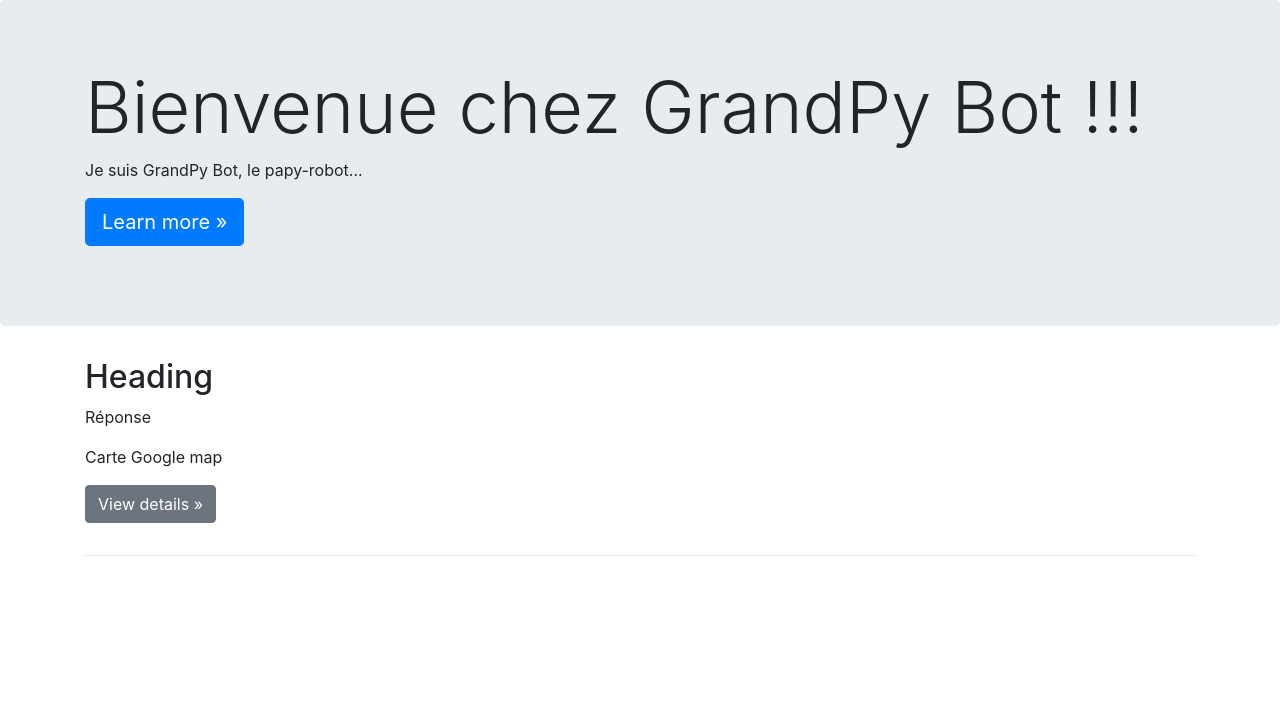
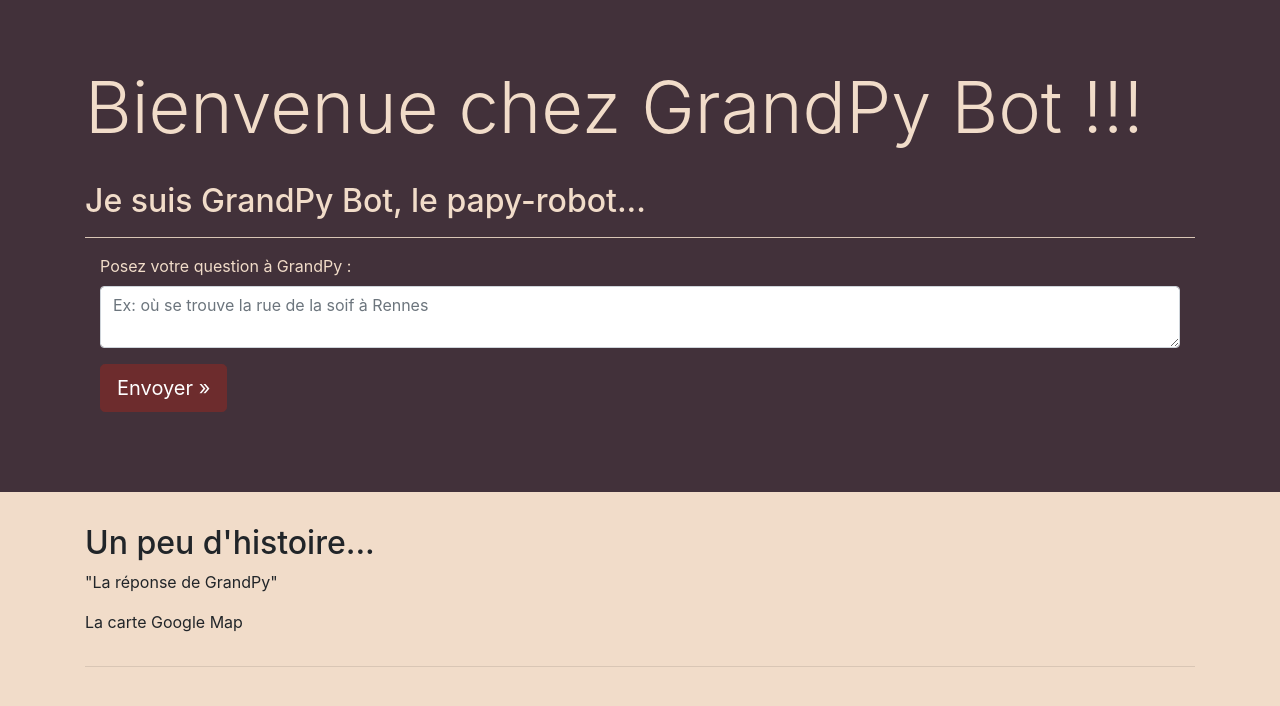
Before and after one commit to lemarak/OC_Projet7, a Flask app: page / in a window 1280 px wide. Shown: the top 706 px of the page. Run offline with Flask 2, Linux system fonts and the light colour scheme; some libraries are stand-ins or nearby versions.

Commit message:
pages html and bootstrap

```diff
--- a/grandpyapp/static/css/grandpy.css
+++ b/grandpyapp/static/css/grandpy.css
@@ -18,5 +18,31 @@
 
 body
 {
-  padding-top: 3.5rem;
+  background-color: #F1DCC9;
 }
+
+.jumbotron
+{
+  background:transparent !important;
+  background-color: #42313a !important;
+  color: #f1dcc9;
+}
+
+.btn-primary,
+.btn-primary:visited
+{
+  background-color: #6d2c2d !important;
+  border-color: #6d2c2d !important;
+}
+
+.btn-primary:hover,
+.btn-primary:active
+{
+  background-color: #5e2425 !important;
+  border-color: #5e2425 !important;
+}
+
+.jumbotron hr
+{
+  background-color: #f1dcc9
+}
--- a/grandpyapp/templates/base.html
+++ b/grandpyapp/templates/base.html
@@ -7,7 +7,7 @@
     <title>GrandPy Bot</title>
 
     <link href="{{ url_for('static', filename = 'css/bootstrap/bootstrap.min.css')}}" rel="stylesheet">
-    <link href="{{ url_for('static', filename = 'css/granpy.css')}}" rel="stylesheet">
+    <link href="{{ url_for('static', filename = 'css/grandpy.css')}}" rel="stylesheet">
 
     <script src="{{url_for('static', filename = 'js/jquery/jquery-3.5.1.min.js')}}"></script>
     <script src="{{url_for('static', filename = 'js/bootstrap/bootstrap.min.js')}}"></script>
@@ -17,30 +17,18 @@
 
     <main role="main">
 
-        <!-- Main jumbotron for a primary marketing message or call to action -->
-        <div class="jumbotron">
+        <div class="jumbotron jumbotron-fluid">
             <div class="container">
                 <h1 class="display-3">Bienvenue chez GrandPy Bot !!!</h1>
-                <p>Je suis GrandPy Bot, le papy-robot...</p>
-                <p><a class="btn btn-primary btn-lg" href="#" role="button">Learn more &raquo;</a></p>
+                <br>
+                <h2>Je suis GrandPy Bot, le papy-robot...</h2>
+                <hr>
+                {% include 'form.html' %}
+
             </div>
         </div>
 
-        <div class="container">
-            <!-- Example row of columns -->
-            <div class="row">
-                <div class="col-md-12">
-                    <h2>Heading</h2>
-                    <p>Réponse</p>
-                    <p>Carte Google map</p>
-                    <p><a class="btn btn-secondary" href="#" role="button">View details &raquo;</a></p>
-                </div>
-
-            </div>
-
-            <hr>
-
-        </div> <!-- /container -->
+        {% block content %}{% endblock %}
 
     </main>
 </body>
--- /dev/null
+++ b/grandpyapp/templates/form.html
@@ -0,0 +1,8 @@
+<form class="col-lg-12">
+    <div class="form-group">
+        <label for="textarea">Posez votre question à GrandPy : </label>
+        <textarea id="textarea" type="textarea" class="form-control"
+            placeholder="Ex: où se trouve la rue de la soif à Rennes"></textarea>
+    </div>
+    <p><a class="btn btn-primary btn-lg" href="#" role="button">Envoyer &raquo;</a></p>
+</form>
--- a/grandpyapp/templates/index.html
+++ b/grandpyapp/templates/index.html
@@ -1 +1,22 @@
 {% extends 'base.html' %}
+
+
+{% block content %}
+<div class="container">
+    <!-- Example row of columns -->
+    <div class="row">
+        <div class="col-md-12">
+            {% include 'response.html' %}
+        </div>
+    </div>
+
+    <div class="row">
+        <div class="col-md-12">
+            {% include 'map.html' %}
+        </div>
+    </div>
+
+    <hr>
+
+</div> <!-- /container -->
+{% endblock %}
--- /dev/null
+++ b/grandpyapp/templates/map.html
@@ -0,0 +1 @@
+<p>La carte Google Map</p>
--- /dev/null
+++ b/grandpyapp/templates/response.html
@@ -0,0 +1,2 @@
+<h2>Un peu d'histoire...</h2>
+<p>"La réponse de GrandPy"</p>
```
